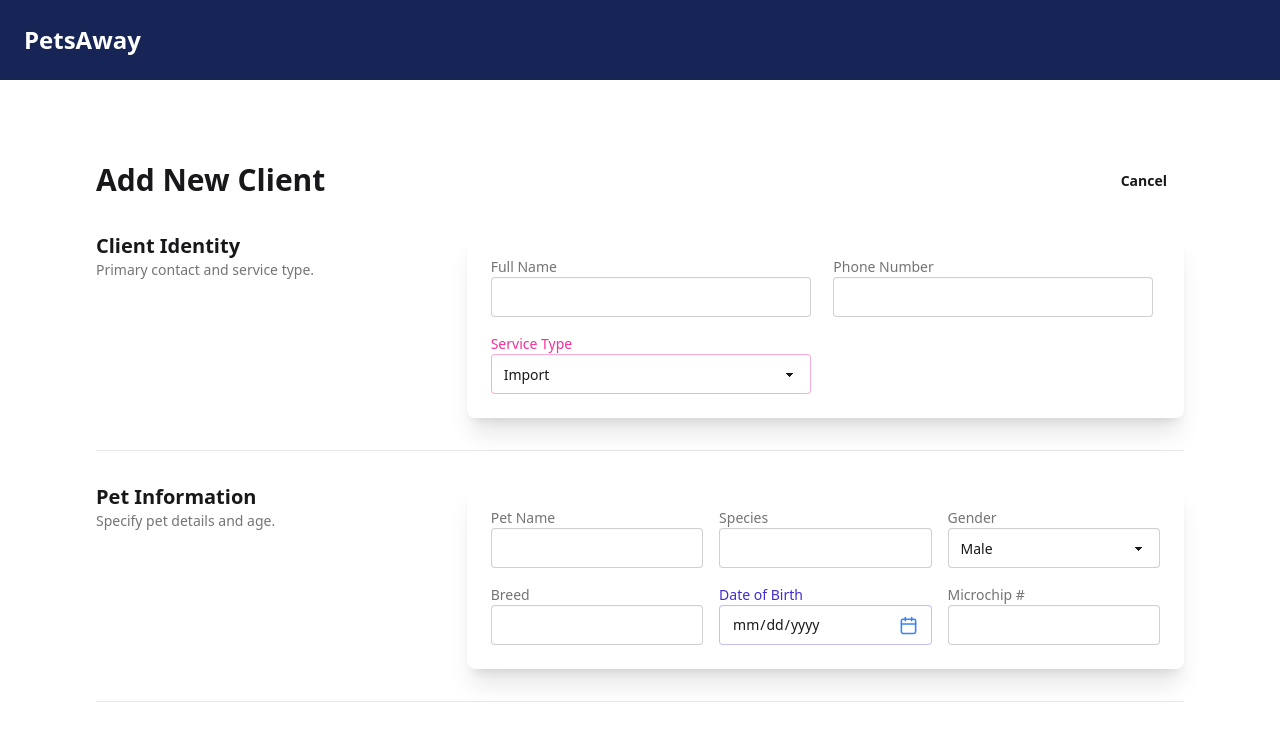
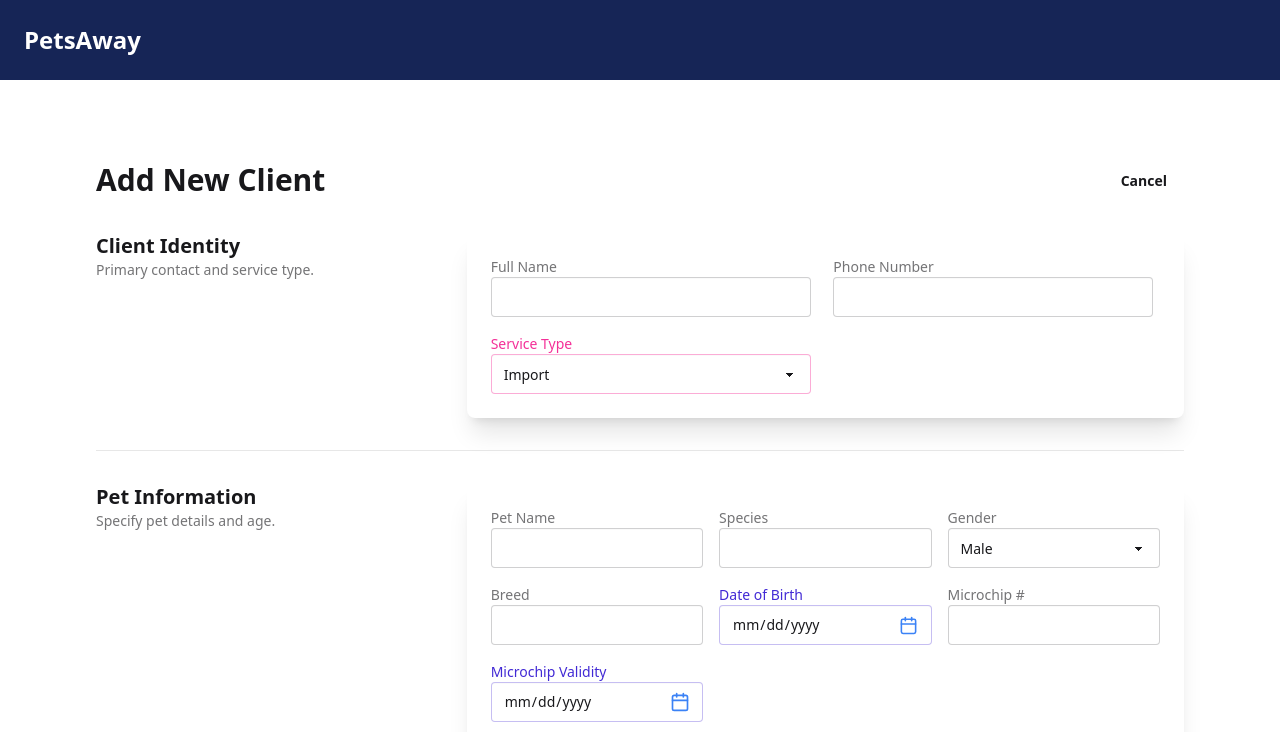
Before and after one commit to Rithwik0604/petsaway-dashboard, a SvelteKit app in the folder frontend/: page /add in a window 1280 px wide. Shown: the top 732 px of the page. Built offline with nearby package versions, Linux system fonts and the light colour scheme; no server answers.

Commit message:
Add microchip validity field to client data and update related components

```diff
--- a/frontend/src/app.d.ts
+++ b/frontend/src/app.d.ts
@@ -21,6 +21,7 @@ declare global {
             breed: { String: string; Valid: boolean };
             date_of_birth: { Time: string; Valid: boolean };
             microchip_number: { String: string; Valid: boolean };
+            microchip_validity: { Time: string; Valid: boolean };
             titre: { Time: string; Valid: boolean };
             last_rabies_date: { Time: string; Valid: boolean };
             rabies_validity: { Time: string; Valid: boolean };
@@ -68,6 +69,7 @@ declare global {
             breed: string;
             date_of_birth: string;
             microchip_number: string;
+            microchip_validity: string;
             titre: string;
             last_rabies_date: string;
             rabies_validity: string;
--- a/frontend/src/lib/format.ts
+++ b/frontend/src/lib/format.ts
@@ -50,6 +50,9 @@ export function formatTo12Hour(timeStr: string): string {
 }
 
 export function formatClientData(data: App.ClientData[]): App.Client[] {
+    if (!data || data.length < 0) {
+        return [];
+    }
     return data.map((client) => ({
         id: client.id,
         client_name: client.client_name.Valid ? client.client_name.String : "",
@@ -64,6 +67,7 @@ export function formatClientData(data: App.ClientData[]): App.Client[] {
         breed: client.breed.Valid ? client.breed.String : "",
         date_of_birth: client.date_of_birth.Valid ? client.date_of_birth.Time : "",
         microchip_number: client.microchip_number.Valid ? client.microchip_number.String : "",
+        microchip_validity: client.microchip_validity.Valid ? client.microchip_validity.Time : "",
         titre: client.titre.Valid ? client.titre.Time : "",
         last_rabies_date: client.last_rabies_date.Valid ? client.last_rabies_date.Time : "",
         rabies_validity: client.rabies_validity.Valid ? client.rabies_validity.Time : "",
--- a/frontend/src/routes/+page.svelte
+++ b/frontend/src/routes/+page.svelte
@@ -76,6 +76,7 @@
         petFilter = table.createAdvancedFilter("species", check.isEqualTo);
         clients.forEach((row) => {
             row.date_of_birth = formatDate(row.date_of_birth);
+            row.microchip_validity = formatDate(row.microchip_validity);
             row.titre = formatDate(row.titre);
             row.last_rabies_date = formatDate(row.last_rabies_date);
             row.rabies_validity = formatDate(row.rabies_validity);
@@ -314,6 +315,7 @@
                                 <ThSort {table} field="breed">Breed</ThSort>
                                 <ThSort {table} field="date_of_birth">Date of Birth</ThSort>
                                 <ThSort {table} field="microchip_number">Microchip Number</ThSort>
+                                <ThSort {table} field="microchip_validity">Microchip Validity</ThSort>
                                 <ThSort {table} field="titre">Titre</ThSort>
                                 <ThSort {table} field="last_rabies_date">Last Rabies Date</ThSort>
                                 <ThSort {table} field="rabies_validity">Rabies Validity</ThSort>
@@ -360,6 +362,7 @@
                                 <ThFilter {table} field="breed" />
                                 <ThFilter {table} field="date_of_birth" />
                                 <ThFilter {table} field="microchip_number" />
+                                <ThFilter {table} field="microchip_validity" />
                                 <ThFilter {table} field="titre" />
                                 <ThFilter {table} field="last_rabies_date" />
                                 <ThFilter {table} field="rabies_validity" />
@@ -414,6 +417,7 @@
                                     <td class="whitespace-nowrap">{row.breed}</td>
                                     <td class="whitespace-nowrap">{row.date_of_birth}</td>
                                     <td class="whitespace-nowrap">{row.microchip_number}</td>
+                                    <td class="whitespace-nowrap">{row.microchip_validity}</td>
                                     <td class="whitespace-nowrap">{row.titre}</td>
                                     <td class="whitespace-nowrap">{row.last_rabies_date}</td>
                                     <td class="whitespace-nowrap">{row.rabies_validity}</td>
--- a/frontend/src/routes/add/+page.svelte
+++ b/frontend/src/routes/add/+page.svelte
@@ -15,6 +15,7 @@
         breed: "",
         date_of_birth: "",
         microchip_number: "",
+        microchip_validity: "",
         titre: "",
         last_rabies_date: "",
         rabies_validity: "",
@@ -47,6 +48,18 @@
     });
 
     $effect(() => {
+        // formulas:
+        // 1. balance = quoted - advanced
+        client.balance_pending = client.quoted_amount - client.advanced_received;
+        // 2. total_cost = quoted - (import_fee + export_fee + after_hr + forwarded + airline_charges + crate_cost)
+        client.total_cost =
+            client.quoted_amount -
+            (client.import_fee +
+                client.export_fee +
+                client.after_hours_charges +
+                client.airline_charges +
+                client.crate_cost);
+        // 3. profit = quoted - total
         client.profit = client.quoted_amount - client.total_cost;
     });
 
@@ -148,6 +161,17 @@
                     <label class="w-full form-control">
                         <div class="label"><span class="font-medium label-text">Microchip #</span></div>
                         <input type="text" bind:value={client.microchip_number} class="input input-bordered" />
+                    </label>
+                    <label class="w-full form-control">
+                        <div class="label">
+                            <span class="font-medium label-text text-primary">Microchip Validity</span>
+                        </div>
+                        <input
+                            type="date"
+                            bind:value={client.microchip_validity}
+                            onclick={(e) => e.currentTarget.showPicker()}
+                            class="input input-bordered border-primary/30"
+                        />
                     </label>
                 </div>
             </div>
--- a/frontend/src/routes/edit/[id]/+page.svelte
+++ b/frontend/src/routes/edit/[id]/+page.svelte
@@ -23,6 +23,7 @@
             breed: d.breed?.String ?? "",
             date_of_birth: formatDateForInput(d.date_of_birth?.Time),
             microchip_number: d.microchip_number?.String ?? "",
+            microchip_validity: formatDateForInput(d.microchip_validity?.Time),
             titre: formatDateForInput(d.titre?.Time),
             last_rabies_date: formatDateForInput(d.last_rabies_date?.Time),
             rabies_validity: formatDateForInput(d.rabies_validity?.Time),
@@ -183,6 +184,17 @@
                         <label class="w-full form-control">
                             <div class="label"><span class="font-medium label-text">Microchip #</span></div>
                             <input type="text" bind:value={client.microchip_number} class="input input-bordered" />
+                        </label>
+                        <label class="w-full form-control">
+                            <div class="label">
+                                <span class="font-medium label-text text-primary">Microchip Validity</span>
+                            </div>
+                            <input
+                                type="date"
+                                bind:value={client.microchip_validity}
+                                onclick={(e) => e.currentTarget.showPicker()}
+                                class="input input-bordered border-primary/30"
+                            />
                         </label>
                     </div>
                 </div>
```
